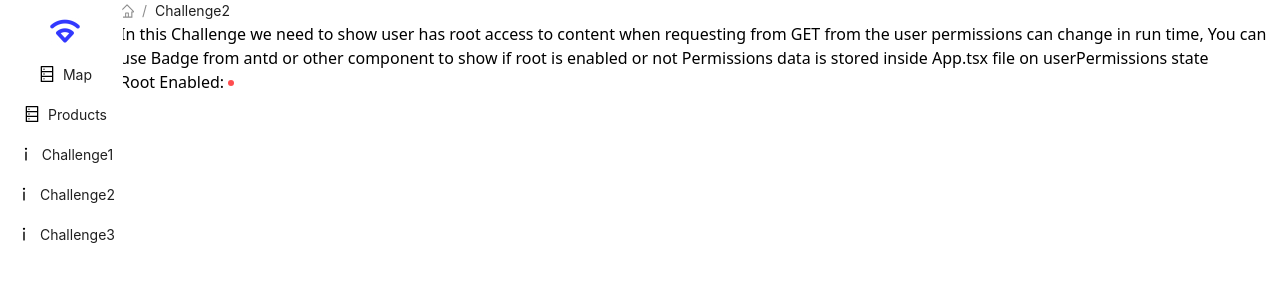
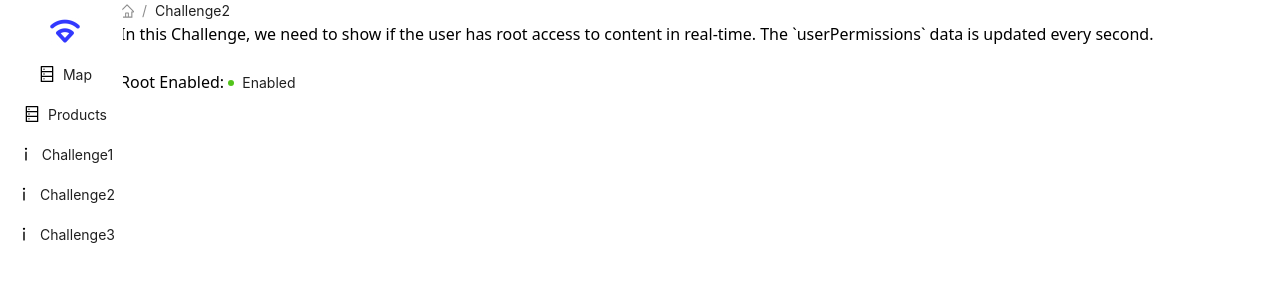
Before and after one commit to AdrianaAC/frontend-assessment-wavecom, a React (Vite) app: page /challenge2 in a window 1280 px wide. Shown: the top 300 px of the page. Built offline with nearby package versions, Linux system fonts and the light colour scheme.

Commit message:
challenge 2 solution

```diff
--- a/src/App.tsx
+++ b/src/App.tsx
@@ -12,11 +12,10 @@ const Challenge2 = lazy(() => import("./pages/Challenge2"));
 const Challenge3 = lazy(() => import("./pages/Challenge3"));
 
 function randomIntFromInterval(min: number, max: number) {
-  // min and max included
   return Math.floor(Math.random() * (max - min + 1) + min);
 }
 
-// api permission simulation
+// API permission simulation
 function fetchApiPermissions(userID: string) {
   const aclPermissions: { [k: string]: string } = {
     userID,
@@ -30,13 +29,27 @@ function fetchApiPermissions(userID: string) {
 
   return new Promise<typeof aclPermissions>((resolve) => {
     if (randomIntFromInterval(0, 1)) {
-      // random root permissions
+      // Randomly remove root permission
       delete aclPermissions.root;
     }
-
     resolve(cloneDeep(aclPermissions));
   });
 }
+
+function App() {
+  const [userPermissions, setUserPermissions] = useState<{ [k: string]: string }>({});
+
+  useEffect(() => {
+    const fetchPermissions = async () => {
+      const permissions = await fetchApiPermissions("user_1234");
+      setUserPermissions(permissions);
+    };
+
+    fetchPermissions();
+    const intervalId = setInterval(fetchPermissions, 30000);
+
+    return () => clearInterval(intervalId);
+  }, []);
 
   const routes = [
     {
@@ -56,7 +69,8 @@ const routes = [
     },
     {
       path: "/challenge2",
-    children: <Challenge2 />,
+      // Convert userPermissions to an array for Challenge2 only
+      children: <Challenge2 userPermissions={Object.keys(userPermissions)} />,
       exact: true,
     },
     {
@@ -66,27 +80,6 @@ const routes = [
     },
   ];
 
-function App() {
-  const [userPermissions, setUserPermissions] = useState({});
-  // useEffect(() => {
-  //   // simulation of permissions checking
-  //   setInterval(() => {
-  //     // parameter api simulation
-  //     fetchApiPermissions("user_1234").then(setUserPermissions);
-  //   }, 5000);
-  // }, []);
-  useEffect(() => {
-    const fetchPermissions = async () => {
-      const permissions = await fetchApiPermissions("user_1234");
-      setUserPermissions(permissions);
-    };
-
-    fetchPermissions();
-    const intervalId = setInterval(fetchPermissions, 30000); // Fetch every 30 seconds
-
-    return () => clearInterval(intervalId); // Clear interval on component unmount
-  }, []);
-
   return (
     <Suspense fallback={<div>Loading...</div>}>
       <BrowserRouter>
@@ -95,10 +88,11 @@ function App() {
           <Route exact path="/">
             <Redirect to="/map" />
           </Route>
-          {/* we need to check permissions on route to */}
-          {routes.map((route) => (
+          {routes.map((route, index) => (
             <Route
-              {...route}
+              key={index}
+              path={route.path}
+              exact={route.exact}
               children={pagelayout({ children: route.children })}
             />
           ))}
@@ -107,4 +101,5 @@ function App() {
     </Suspense>
   );
 }
+
 export default App;
--- a/src/pages/Challenge2/index.tsx
+++ b/src/pages/Challenge2/index.tsx
@@ -1,16 +1,28 @@
+// Challenge2.tsx
 import { Badge } from "antd";
+import { useEffect, useState } from "react";
 
-function Challenge2() {
+interface Challenge2Props {
+  userPermissions: string[];
+}
+
+function Challenge2({ userPermissions }: Challenge2Props) {
+  const [hasRootAccess, setHasRootAccess] = useState(false);
+
+  useEffect(() => {
+    // Check if "root" is in the userPermissions array
+    setHasRootAccess(userPermissions.includes("root"));
+  }, [userPermissions]);
+
   return (
     <>
-      In this Challenge we need to show user has root access to content when
-      requesting from GET from the user permissions can change in run time, You
-      can use Badge from antd or other component to show if root is enabled or
-      not Permissions data is stored inside App.tsx file on userPermissions
-      state
+      <div>
+        In this Challenge, we need to show if the user has root access to content in real-time.
+        The `userPermissions` data is updated every second.
+      </div>
       <br />
       Root Enabled:&nbsp;
-      <Badge status="error" />
+      <Badge status={hasRootAccess ? "success" : "error"} text={hasRootAccess ? "Enabled" : "Disabled"} />
     </>
   );
 }
```
Lines whose indentation alone changed are shown as unchanged.
